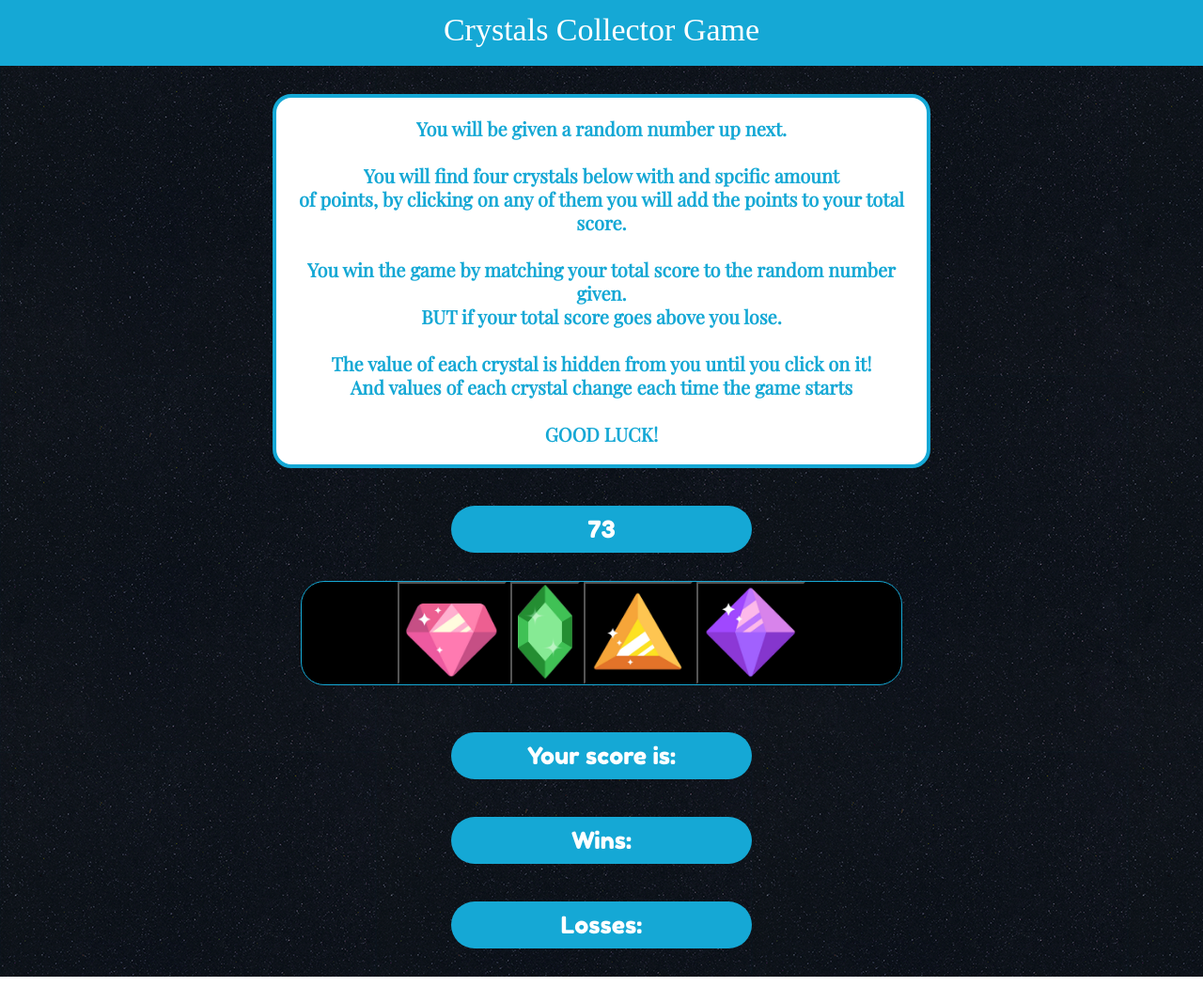
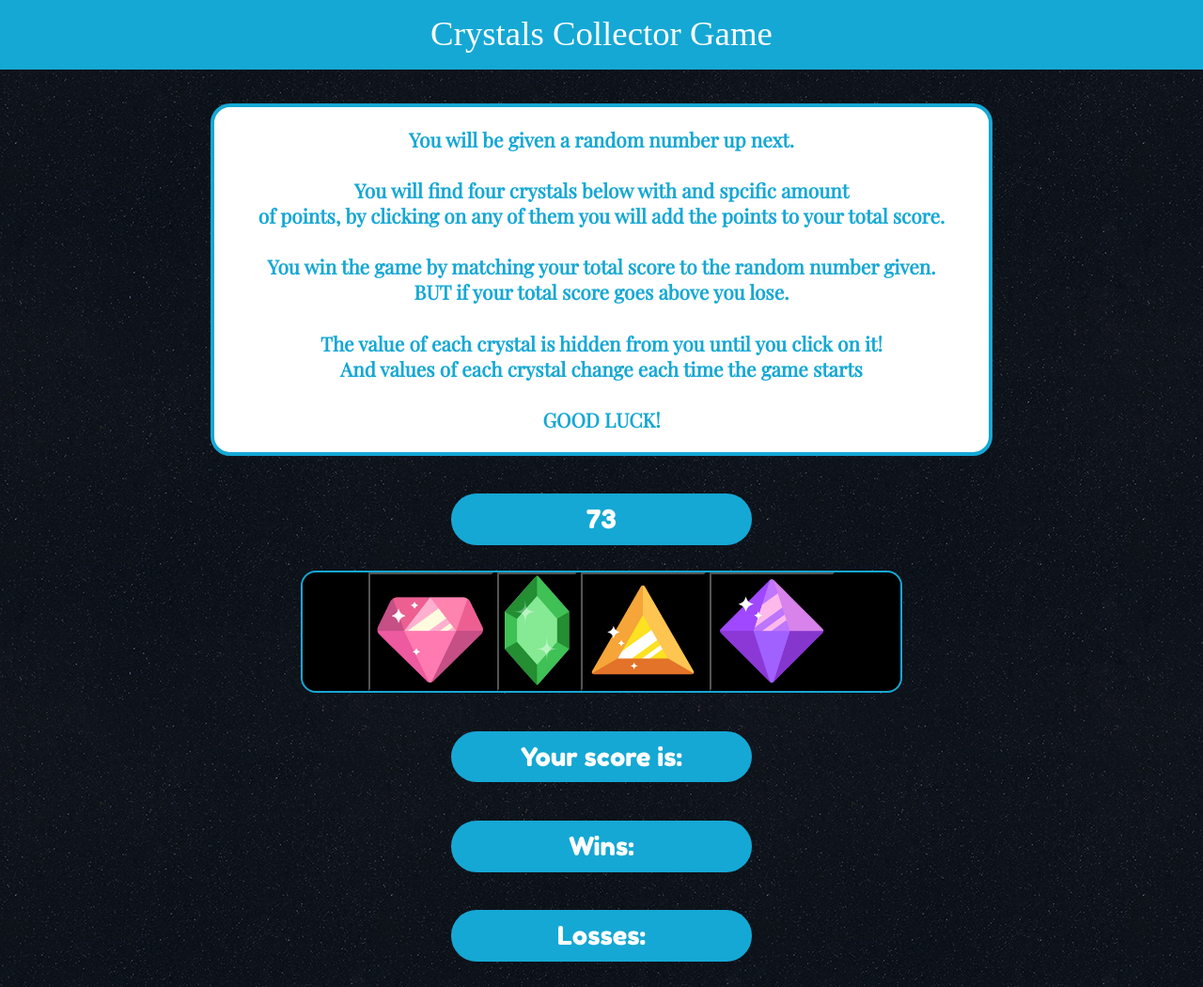
Before and after one commit to verolozada/crystals, a plain HTML site: page index.html in a window 1280 px wide. Shown: the whole page at 94% size. Drawn offline with nearby package versions, Linux system fonts and the light colour scheme; a web font is replaced by a local one.

Commit message:
px changed for em

```diff
--- a/assets/css/style.css
+++ b/assets/css/style.css
@@ -9,18 +9,18 @@ html {
 
 header{
 background: #15A8D5;
-height: 70px;
+height: 2em;
 text-align: center;
-padding: 15px;
+padding: 0.5em;
 font-family: "Amaranth";
-font-size: 34px;
-margin-bottom: 30px;
+font-size: 2.3em;
+margin-bottom: 1em;
 color: white;
 }
 
 img {
     width: auto;
-    height: 100px;
+    height: 8.8em;
     text-decoration: none;
     background: black;
 }
@@ -28,24 +28,24 @@ img {
 #buttons {
     margin: 0 auto;
     text-align: center;
-    margin-bottom: 50px;
+    margin-bottom: 2.5em;
     background: black;
     width: 50%;
-    border: 1px solid #15A8D5;
-    border-radius: 25px;
+    border: 0.15em solid #15A8D5;
+    border-radius: 1em;
 }
 
 #instructions{
-    font-size: 20px;
+    font-size: 1.3em;
     background:white;
-    border: 4px solid #15A8D5;
+    border: 0.2em solid #15A8D5;
     color: #15A8D5;
     text-align: center;
     margin: 0 auto;
-    width: 700px;
-    padding: 20px;
-    border-radius: 20px;
-    line-height: 25px;
+    width: 65%;
+    padding: 1em;
+    border-radius: 1em;
+    line-height: 1.3em;
     font-family: "Playfair Display";
     font-weight: bold;
 }
@@ -61,15 +61,15 @@ h2, h3 {
 }
 
 #number, #cvalue, #wins, #losses{
-font-size: 25px;
+font-size: 1.7em;
 background:#15A8D5;
 width: 25%;
 text-align: center;
 margin: 0 auto;
-margin-top: 40px;
-margin-bottom: 30px;
-border-radius: 25px;
-height: 50px;
-padding: 12px;
+margin-top: 1.5em;
+margin-bottom: 1em;
+border-radius: 1em;
+height: 2em;
+padding: 0.5em;
 align-content: center;
 }
--- a/assets/javascript/game.js
+++ b/assets/javascript/game.js
@@ -1,30 +1,31 @@
 // variables to keep score
-var wins = 0;
-var losses = 0;
+let wins = 0;
+let losses = 0;
 
 //images
-var images = ["assets/images/win.jpg","assets/images/Game_Over.jpg" ];
+const images = ["assets/images/win.jpg","assets/images/Game_Over.jpg" ];
 
-//set of numbers  for the computer to choose
-var computerNumber = [];
+//set of numbers  for the computer to choose, between 19 and 120
+let computerNumber = [];
 for (var i = 19; i < 121; i++) {
     computerNumber.push(i);
 }
 
-//possible values for the crystals
-var crystalNumber = [];
+//possible values for the crystals between 1 and 12
+let crystalNumber = [];
 for (var i = 1; i < 13; i++) {
     crystalNumber.push(i);
 }
 
 //random numbers for the user to see.
-var number = computerNumber[Math.floor(Math.random() * computerNumber.length)];
-var crystal1 = crystalNumber[Math.floor(Math.random() * crystalNumber.length)];
-var crystal2 = crystalNumber[Math.floor(Math.random() * crystalNumber.length)];
-var crystal3 = crystalNumber[Math.floor(Math.random() * crystalNumber.length)];
-var crystal4 = crystalNumber[Math.floor(Math.random() * crystalNumber.length)];
+let number = computerNumber[Math.floor(Math.random() * computerNumber.length)];
+let crystal1 = crystalNumber[Math.floor(Math.random() * crystalNumber.length)];
+let crystal2 = crystalNumber[Math.floor(Math.random() * crystalNumber.length)];
+let crystal3 = crystalNumber[Math.floor(Math.random() * crystalNumber.length)];
+let crystal4 = crystalNumber[Math.floor(Math.random() * crystalNumber.length)];
+
 // variable to hold the sum of the crystals values
-var cnumber = 0;
+let cnumber = 0;
 
 function reset() {
     number = computerNumber[Math.floor(Math.random() * computerNumber.length)];
```
Also changed, not shown: index.html (+12 -6 lines).
